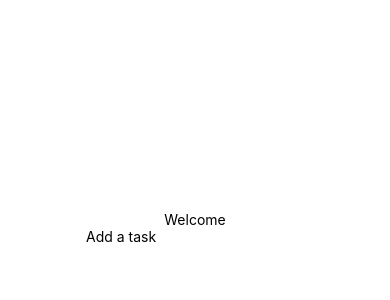
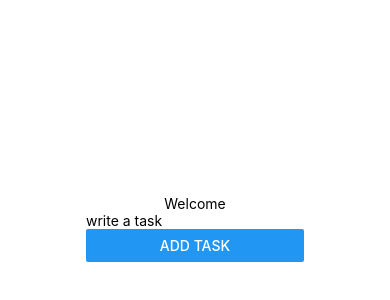
Before and after one commit to MubeenYasin/SimpleToDoApp, a React Native app: screen / in a window 390 px wide. Shown: the part 194-494 px from the top of the page. Built offline with nearby package versions, Linux system fonts and the light colour scheme.

Commit message:
input2, tasklist2 completed

```diff
--- a/App.js
+++ b/App.js
@@ -1,11 +1,13 @@
 import { StyleSheet, Text, View } from 'react-native';
 import Input from './components/Input';
+import Input2 from './components/Input2';
 
 export default function App() {
   return (
     <View style={styles.container}>
       <Text>Welcome</Text>
-      <Input />
+      {/* <Input /> */}
+      <Input2 />
     </View>
   );
 }
--- /dev/null
+++ b/components/Input2.js
@@ -0,0 +1,22 @@
+import { useState } from "react";
+import { TextInput, View, Text } from "react-native";
+import TaskList2 from "./TaskList2";
+
+const Input2 = () => {
+    const [inputText, setInputText] = useState('')
+
+    function inputedText(inputtext){
+        setInputText(inputtext)
+    }
+
+    return (
+        <View>
+        <TextInput placeholder='write a task' onChangeText={inputedText} />
+        {/* <Text>{inputText}</Text> */}
+
+        <TaskList2 myInput={inputText}/>
+        </View>
+      );
+}
+
+export default Input2;
--- /dev/null
+++ b/components/TaskList2.js
@@ -0,0 +1,31 @@
+import { useState } from "react";
+import { View, Text, Button } from "react-native";
+
+
+const TaskList2 = (props) => {
+
+    const [tasklist2, setTaskList2] = useState([])
+
+    function addTaskToList() {
+        if (props.myInput == '') {
+            alert('please write a task')
+        }
+        else {
+            setTaskList2([...tasklist2, props.myInput])
+        }
+    }
+
+    return (
+        <View>
+            <Text>{props.myInput}</Text>
+            <Button title="add task" onPress={addTaskToList} />
+            {
+                tasklist2.map((item, i) => <Text key={i}>{i + 1} : {item}</Text>)
+            }
+        </View>
+    );
+}
+
+
+
+export default TaskList2;
```
